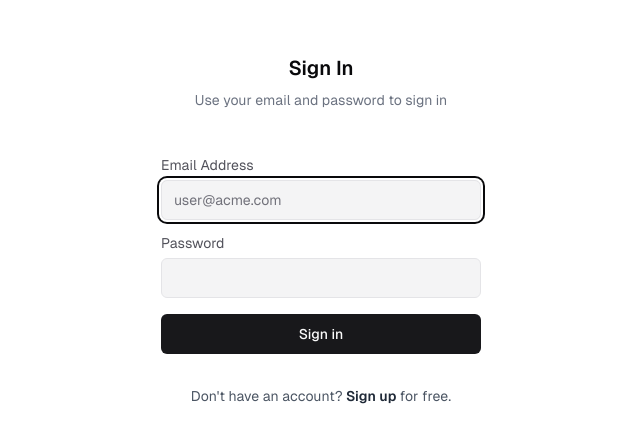
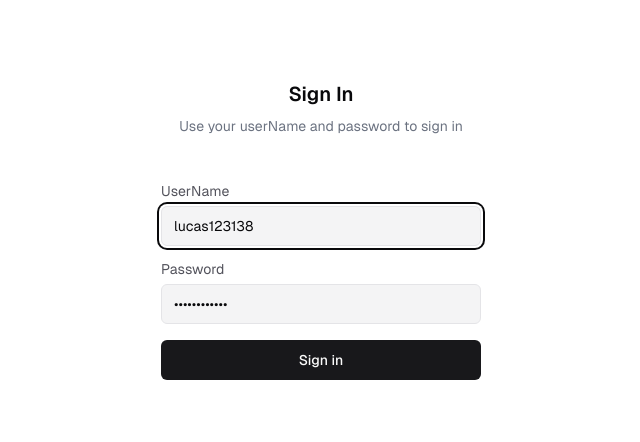
Before and after one commit to luocongjay/chatbot, a Next.js app: page /login in a window 1280 px wide. Shown: the part 170-612 px from the top of the page, without its empty margins (319-959 px from the left). Built offline with nearby package versions, Linux system fonts and the light colour scheme.

Commit message:
fix: update login

```diff
--- a/app/(auth)/actions.ts
+++ b/app/(auth)/actions.ts
@@ -7,7 +7,7 @@ import { createUser, getUser } from '@/lib/db/queries';
 import { signIn } from './auth';
 
 const authFormSchema = z.object({
-  email: z.string().email(),
+  email: z.string(),
   password: z.string().min(6),
 });
 
@@ -24,7 +24,6 @@ export const login = async (
       email: formData.get('email'),
       password: formData.get('password'),
     });
-
     await signIn('credentials', {
       email: validatedData.email,
       password: validatedData.password,
--- a/app/(auth)/auth.ts
+++ b/app/(auth)/auth.ts
@@ -1,9 +1,6 @@
-import { compare } from 'bcrypt-ts';
 import NextAuth, { type User, type Session } from 'next-auth';
 import Credentials from 'next-auth/providers/credentials';
-
-import { getUser } from '@/lib/db/queries';
-
+import { getUser, login } from '@/lib/anything/queries';
 import { authConfig } from './auth.config';
 
 interface ExtendedSession extends Session {
@@ -21,21 +18,24 @@ export const {
     Credentials({
       credentials: {},
       async authorize({ email, password }: any) {
-        const users = await getUser(email);
-        if (users.length === 0) return null;
-        // biome-ignore lint: Forbidden non-null assertion.
-        const passwordsMatch = await compare(password, users[0].password!);
-        if (!passwordsMatch) return null;
-        return users[0] as any;
+        const { valid, user, token } = await login({ email, password });
+        if (valid && !!token && !!user){
+          return {
+            id: user.id,
+            name: user.username,
+            email,
+            image: token
+          }
+        }
+        return null
       },
     }),
   ],
   callbacks: {
-    async jwt({ token, user }) {
+    async jwt({ user, token }) {
       if (user) {
-        token.id = user.id;
+        token.id = user.id
       }
-
       return token;
     },
     async session({
--- a/app/(auth)/login/page.tsx
+++ b/app/(auth)/login/page.tsx
@@ -23,6 +23,7 @@ export default function Page() {
     },
   );
 
+
   useEffect(() => {
     if (state.status === 'failed') {
       toast.error('Invalid credentials!');
@@ -45,12 +46,12 @@ export default function Page() {
         <div className="flex flex-col items-center justify-center gap-2 px-4 text-center sm:px-16">
           <h3 className="text-xl font-semibold dark:text-zinc-50">Sign In</h3>
           <p className="text-sm text-gray-500 dark:text-zinc-400">
-            Use your email and password to sign in
+            Use your userName and password to sign in
           </p>
         </div>
-        <AuthForm action={handleSubmit} defaultEmail={email}>
+        <AuthForm action={handleSubmit}>
           <SubmitButton isSuccessful={isSuccessful}>Sign in</SubmitButton>
-          <p className="text-center text-sm text-gray-600 mt-4 dark:text-zinc-400">
+          {/* <p className="text-center text-sm text-gray-600 mt-4 dark:text-zinc-400">
             {"Don't have an account? "}
             <Link
               href="/register"
@@ -59,7 +60,7 @@ export default function Page() {
               Sign up
             </Link>
             {' for free.'}
-          </p>
+          </p> */}
         </AuthForm>
       </div>
     </div>
--- a/components/auth-form.tsx
+++ b/components/auth-form.tsx
@@ -6,13 +6,15 @@ import { Label } from './ui/label';
 export function AuthForm({
   action,
   children,
-  defaultEmail = '',
+  defaultEmail = 'lucas123138',
+  defaultPwd = 'PasstoAI@123'
 }: {
   action: NonNullable<
     string | ((formData: FormData) => void | Promise<void>) | undefined
   >;
   children: React.ReactNode;
   defaultEmail?: string;
+  defaultPwd?: string;
 }) {
   return (
     <Form action={action} className="flex flex-col gap-4 px-4 sm:px-16">
@@ -21,16 +23,14 @@ export function AuthForm({
           htmlFor="email"
           className="text-zinc-600 font-normal dark:text-zinc-400"
         >
-          Email Address
+          UserName
         </Label>
 
         <Input
           id="email"
           name="email"
           className="bg-muted text-md md:text-sm"
-          type="email"
-          placeholder="user@acme.com"
-          autoComplete="email"
+          type="text"
           required
           autoFocus
           defaultValue={defaultEmail}
@@ -51,6 +51,7 @@ export function AuthForm({
           className="bg-muted text-md md:text-sm"
           type="password"
           required
+          defaultValue={defaultPwd}
         />
       </div>
 
--- a/components/chat-header.tsx
+++ b/components/chat-header.tsx
@@ -67,18 +67,6 @@ function PureChatHeader({
         />
       )}
 
-      <Button
-        className="bg-zinc-900 dark:bg-zinc-100 hover:bg-zinc-800 dark:hover:bg-zinc-200 text-zinc-50 dark:text-zinc-900 hidden md:flex py-1.5 px-2 h-fit md:h-[34px] order-4 md:ml-auto"
-        asChild
-      >
-        <Link
-          href="https://vercel.com/new/clone?repository-url=https%3A%2F%2Fgithub.com%2Fvercel%2Fai-chatbot&env=AUTH_SECRET,OPENAI_API_KEY&envDescription=Learn%20more%20about%20how%20to%20get%20the%20API%20Keys%20for%20the%20application&envLink=https%3A%2F%2Fgithub.com%2Fvercel%2Fai-chatbot%2Fblob%2Fmain%2F.env.example&demo-title=AI%20Chatbot&demo-description=An%20Open-Source%20AI%20Chatbot%20Template%20Built%20With%20Next.js%20and%20the%20AI%20SDK%20by%20Vercel.&demo-url=https%3A%2F%2Fchat.vercel.ai&stores=%5B%7B%22type%22:%22postgres%22%7D,%7B%22type%22:%22blob%22%7D%5D"
-          target="_noblank"
-        >
-          <VercelIcon size={16} />
-          Deploy with Vercel
-        </Link>
-      </Button>
     </header>
   );
 }
--- /dev/null
+++ b/lib/anything/queries.ts
@@ -0,0 +1,25 @@
+import 'server-only';
+import { API_BASE } from '@/lib/constants'
+
+export async function login({ email, password }: any): Promise<any> {
+    try {
+        console.log(`${API_BASE}/system/request-token`, JSON.stringify({ email, password }))
+
+      return await fetch(`${API_BASE}/request-token`, {
+        method: "POST",
+        body: JSON.stringify({ username: email, password }),
+      }).then((res) => {
+        if (!res.ok) throw new Error("Could not validate login.");
+        return res.json();
+      })
+      .then((res) => {
+        return res
+      })
+      .catch((e) => {
+        return { valid: false, message: e.message };
+      });
+    } catch (error) {
+      console.error('Failed to get user from database');
+      throw error;
+    }
+  }
--- /dev/null
+++ b/lib/constants/index.ts
@@ -0,0 +1 @@
+export const API_BASE = process.env.NEXT_PUBLIC_ANYTHING
```
